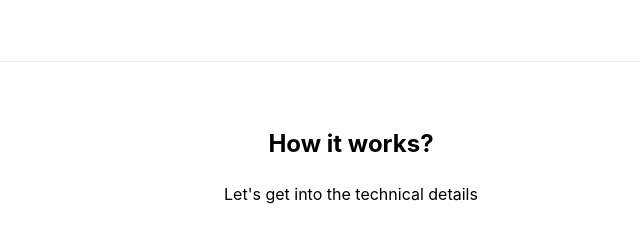
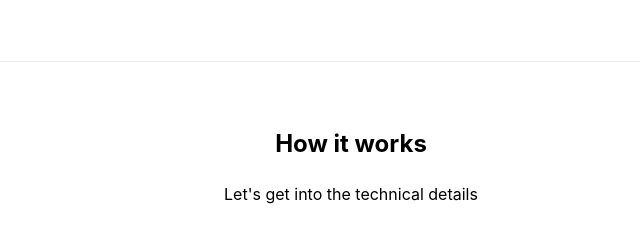
Before and after one commit to acailly/shrink-my-video, a website: page index.html in a window 1280 px wide. Shown: the part 2209-2446 px from the top of the page, 289-929 px from the left. Drawn offline with Linux system fonts and the light colour scheme.

Commit message:
:pencil2: fix a typo

```diff
--- a/index.html
+++ b/index.html
@@ -442,7 +442,7 @@
       <hr />
       <article id="technical">
         <header>
-          <h2>How it works?</h2>
+          <h2>How it works</h2>
           <p>Let's get into the technical details</p>
         </header>
         <p>
```
